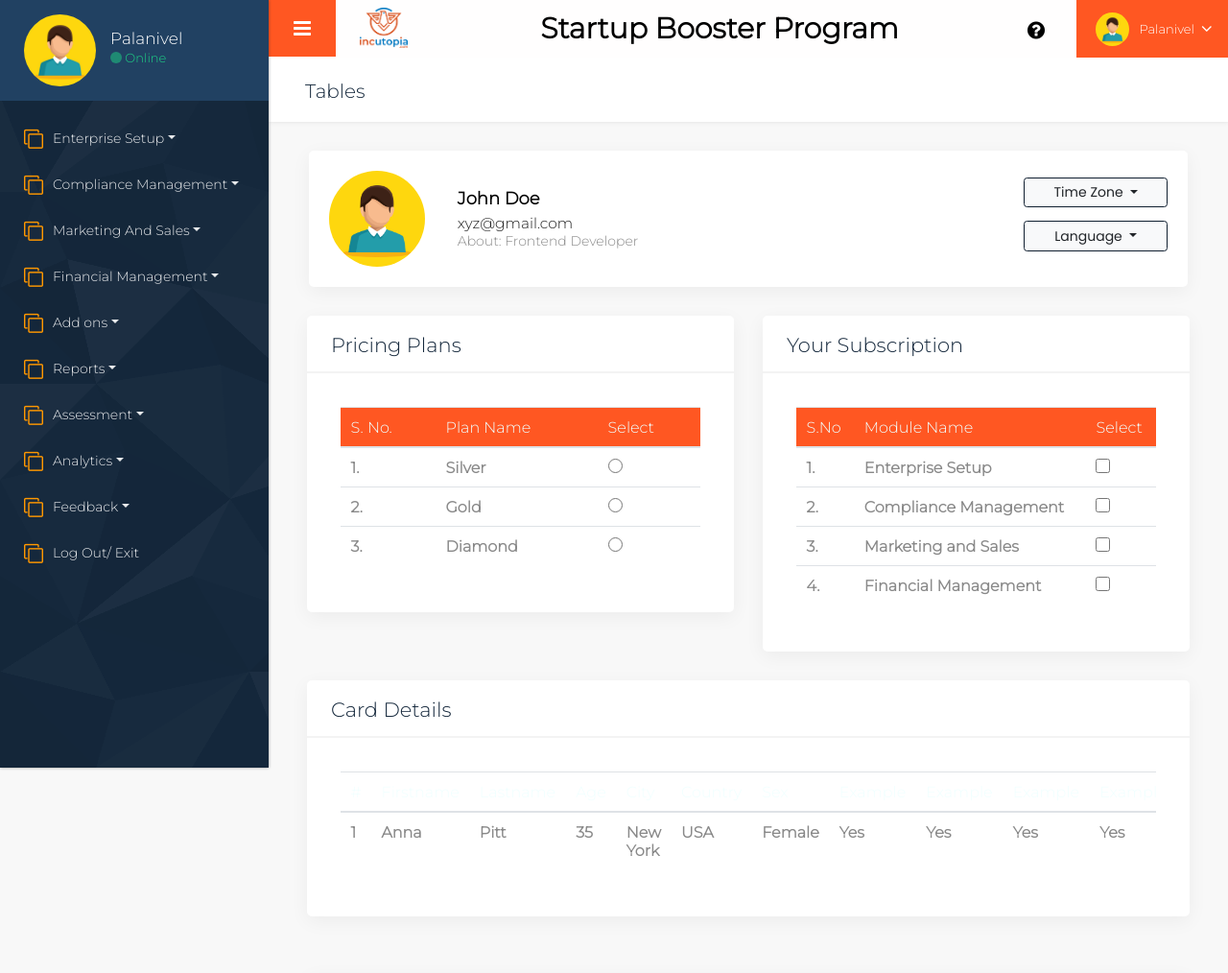
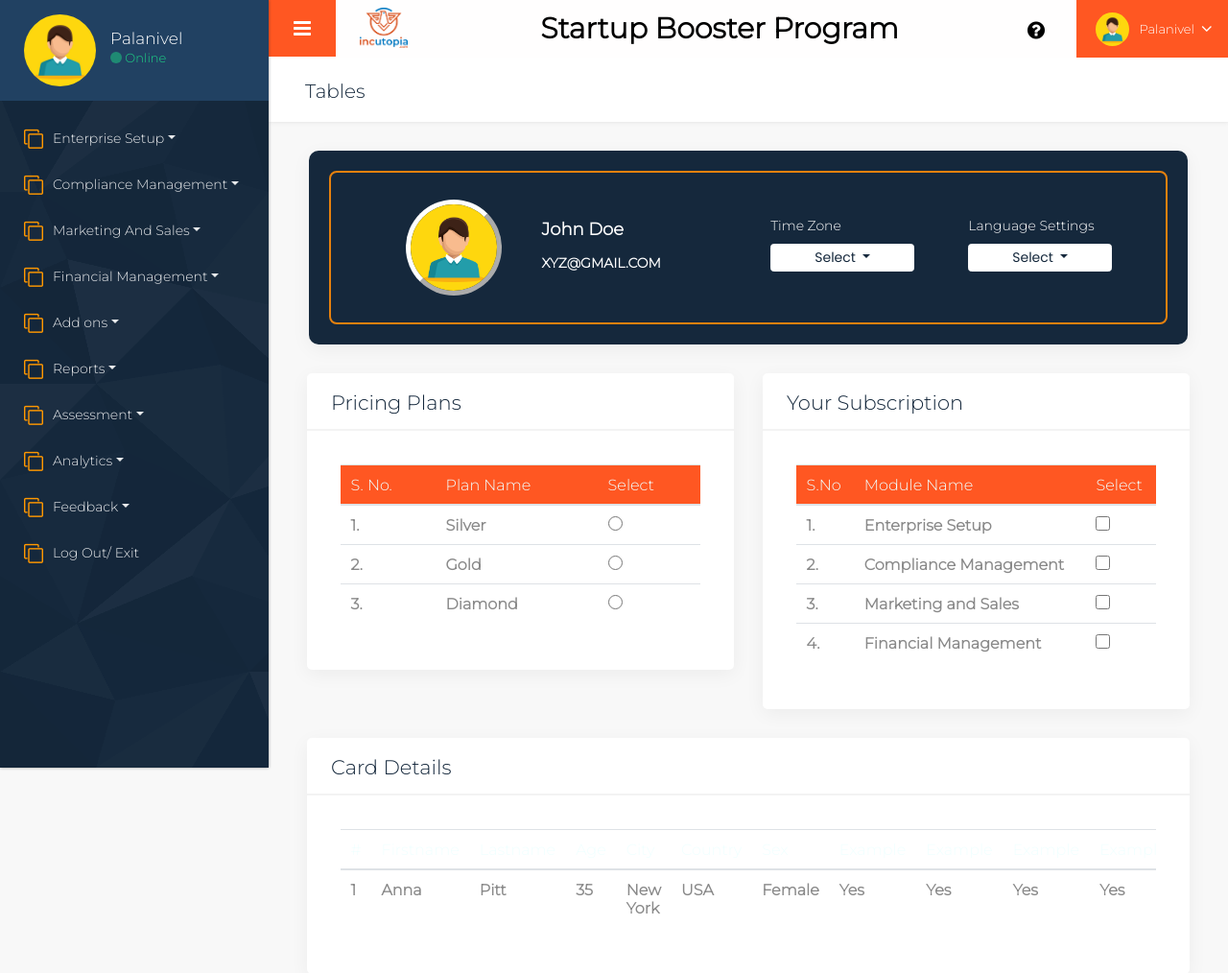
Before and after one commit to 19101019/edugyanoi, a PHP site: page /settings.html in a window 1280 px wide. Shown: the top 1014 px of the page at 96% size. Run offline with PHP 8.4, Linux system fonts and the light colour scheme; some libraries are stand-ins or nearby versions.

Commit message:
Updated Profile Section

```diff
--- a/css/custom1.css
+++ b/css/custom1.css
@@ -423,57 +423,120 @@
 
 .user_section{
   padding: 1.5em;
-  display: grid;
-  grid-template-columns: 2fr 2fr;
+  display: flex;
+  /* justify-content: space-between; */
   margin: 1.2em;
-  width: 100%;
-  /* justify-content: space-between;
-  display: flex; */
+  width: 90%;
+  align-items: center;
+  justify-content: center;
+  background-color: #15283c;
+  box-shadow: 0 5px 20px rgba(0, 0, 0, 0.05);
+  border-radius: 10px;
+  margin-top: 0;
 }
 
 .profile_section{
+  width: 100%;
+  padding: 2em;
+  border-radius: 8px;
   align-items: center;
   display: flex;
+  justify-content: center;
+  border: 2px #e6810e solid;
+  border-radius: 8px;
+
+  /* border-right: none; */
+}
+
+.user_memo{
+  width: 50%;
+  display: flex;
+  justify-content: center;
+}
+
+.profile_img{
+  display: flex;
+  margin-left: 20px;
 }
 
 .profile_img img{
+  border: 5px outset white;
   border-radius: 50%;
   height: 100px;
   width: 100px;
 }
 
 .profile_info{
-  margin-left: 1em;
+  width: 50%;
+  /* margin-left: 40px; */
+  padding: 1.5em;
   display: flex;
   flex-direction: column;
+
 }
 
 .profile_info h4{
-  margin-bottom: 5px;
+  color: white;
+  margin-bottom: 15px;
+  font-weight: 800;
 }
 
-.profile_info h6{
-  font-size: 1.1em;
-  font-weight: 500;
+.profile_info h5{
+  color: white;
+  font-size: 1em;
+  font-weight: 600;
 }
 
 .user_dropdowns{
   display: flex;
-  flex-direction: column;
-  align-items:flex-end;
+  align-items: center;
 }
 
 
+.dropdown{
+  display: flex;
+  flex-direction: column;
+  margin: 1em 2em;
+}
+
+.dropdown label{
+  margin-bottom: 0.7em;
+  color: white;
+}
 .dropdown button{
-  margin: 0.5em 0;
-  padding: 0.3em;
+  color: #15283c;
+  margin-bottom: 0.5em;
+  padding: 0.2em;
   width: 150px;
-  border: 1px solid #101f30;
+  background-color: white;
+  /* background-color: #101f30; */
+  /* border: 1px solid #101f30; */
 }
 
 .dropdown-menu{
   width: 150px;
+  color: black;
+  box-shadow: 0 5px 20px rgba(0, 0, 0, 0.397);
+
 }
+
+.dropdown-menu a{
+  color: #000000;
+  font-size: 1.1em;
+  font-weight: 500;
+  opacity: 0.7;
+}
+
+.dropdown-item:hover{
+  color: #ffffff;
+  font-size: 1em;
+  font-weight: 500;
+  background-color: #15283c;
+  /* background-color: #FF5722; */
+  opacity: 1;
+
+}
+
 
 @media (min-width: 425px) and (max-width: 768px) {
   .user_section{
--- a/settings.html
+++ b/settings.html
@@ -244,22 +244,24 @@
 
                      <div class="row">
 
-                        <div class="user_section white_shd full margin_bottom_30">
+                        <div class="user_section full margin_bottom_30">
                            <div class="profile_section">
+                              <div class="user_memo">
+
                                  <div class="profile_img">
                                     <img src="./images/user_img.jfif" alt="">
                                  </div>
                                  <div class="profile_info">
                                     <h4>John Doe</h4>
-                                 <h6>xyz@gmail.com</h6>
-                                 <span>About: Frontend Developer</span>
+                                    <h5>xyz@gmail.com</h5>
                                  </div>
                               </div>
                               <div class="user_dropdowns">
                                  <div class="dropdown">
+                                    <label for="Time Zone">Time Zone</label>
                                     <button class="btn btn-light dropdown-toggle" type="button" id="dropdownMenuButton" data-toggle="dropdown"
                                        aria-haspopup="true" aria-expanded="false">
-                                    Time Zone
+                                       Select
                                     </button>
                                     <div class="dropdown-menu" aria-labelledby="dropdownMenuButton">
                                        <a class="dropdown-item" href="#">Global</a>
@@ -268,9 +270,10 @@
                                     </div>
                                  </div>
                                  <div class="dropdown">
+                                    <label for="Language Settings">Language Settings</label>
                                     <button class="btn btn-light dropdown-toggle" type="button" id="dropdownMenuButton" data-toggle="dropdown"
                                        aria-haspopup="true" aria-expanded="false">
-                                    Language
+                                       Select
                                     </button>
                                     <div class="dropdown-menu" aria-labelledby="dropdownMenuButton">
                                        <a class="dropdown-item" href="#">Hindi</a>
@@ -281,6 +284,8 @@
                                     </div>
                                  </div>
                               </div>
+                           </div>
+
 
                         </div>
                      </div>
```
Lines whose indentation alone changed are shown as unchanged.
